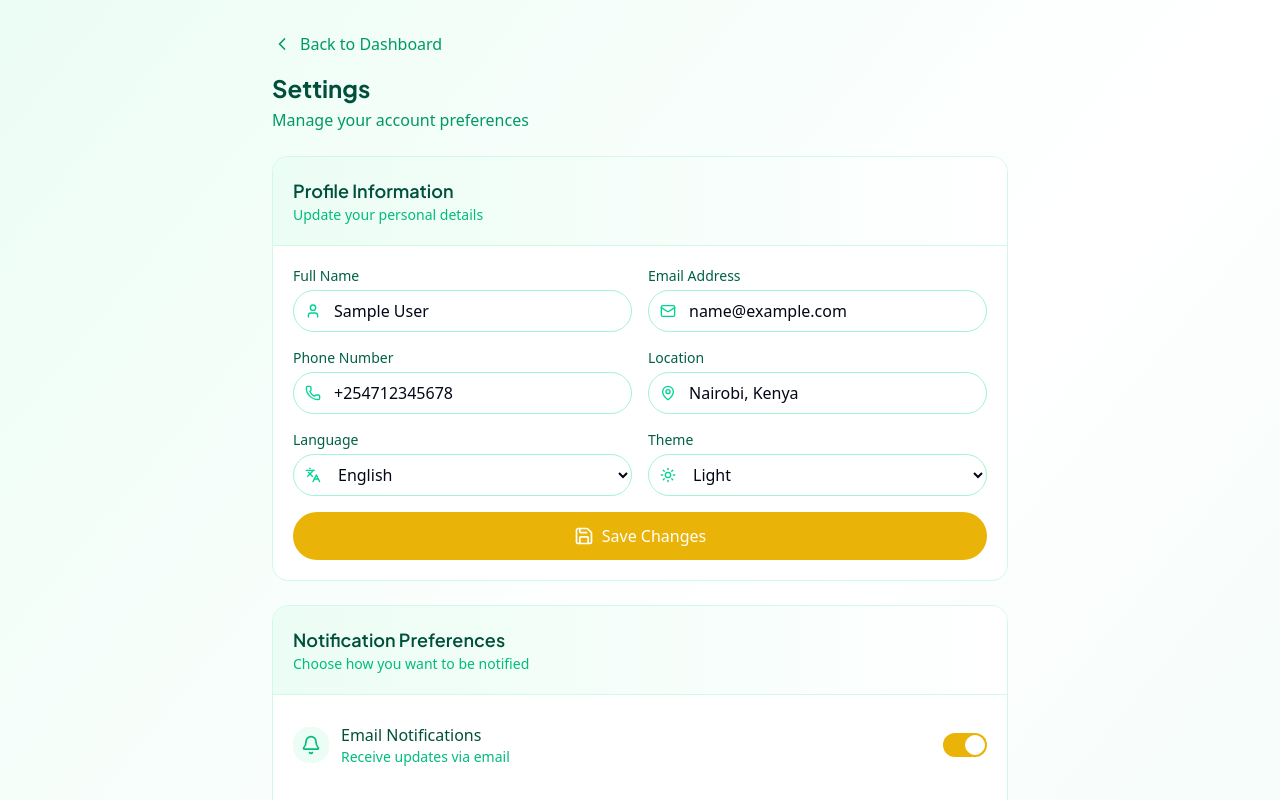
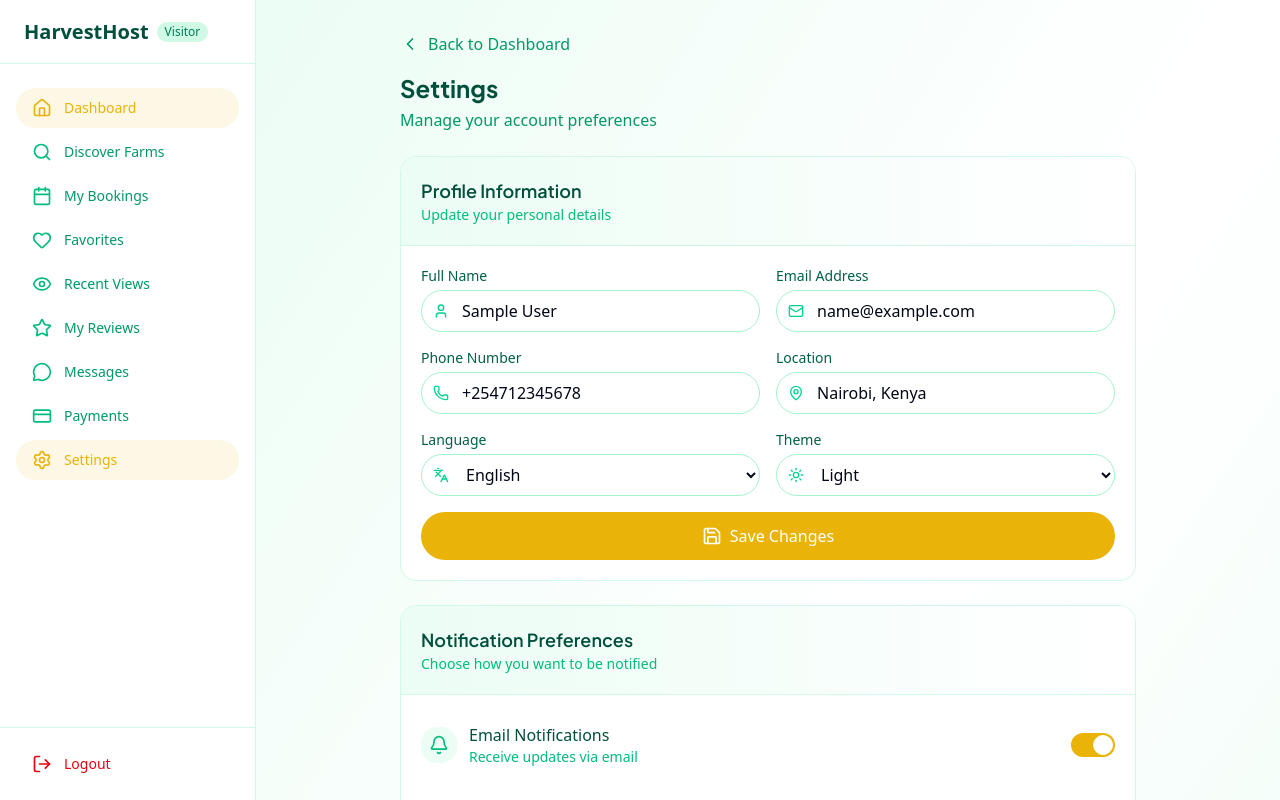
Before and after one commit to OdaloV/agritourism, a Next.js app: page /visitor/dashboard/settings in a window 1280 px wide. Shown: the top 800 px of the page. Built offline with nearby package versions, Linux system fonts and the light colour scheme; sample sign-in values are in the browser's storage.

Commit message:
feat(visitor): add visitor layout with sidebar navigation

```diff
--- /dev/null
+++ b/src/app/visitor/layout.tsx
@@ -0,0 +1,174 @@
+// src/app/visitor/layout.tsx
+"use client";
+
+import Link from "next/link";
+import { usePathname } from "next/navigation";
+import {
+  Home,
+  Calendar,
+  Heart,
+  MessageCircle,
+  CreditCard,
+  Settings,
+  LogOut,
+  Search,
+  Star,
+  Eye,
+  LogIn,
+} from "lucide-react";
+
+const navigationItems = [
+  {
+    href: "/visitor/dashboard",
+    label: "Dashboard",
+    icon: Home,
+  },
+  {
+    href: "/farms",
+    label: "Discover Farms",
+    icon: Search,
+  },
+  {
+    href: "/visitor/dashboard/bookings",
+    label: "My Bookings",
+    icon: Calendar,
+  },
+  {
+    href: "/visitor/dashboard/favorites",
+    label: "Favorites",
+    icon: Heart,
+  },
+  {
+    href: "/visitor/dashboard/recent",
+    label: "Recent Views",
+    icon: Eye,
+  },
+  {
+    href: "/visitor/dashboard/reviews",
+    label: "My Reviews",
+    icon: Star,
+  },
+  {
+    href: "/visitor/dashboard/messages",
+    label: "Messages",
+    icon: MessageCircle,
+  },
+  {
+    href: "/visitor/dashboard/payments",
+    label: "Payments",
+    icon: CreditCard,
+  },
+  {
+    href: "/visitor/dashboard/settings",
+    label: "Settings",
+    icon: Settings,
+  },
+];
+
+export default function VisitorLayout({
+  children,
+}: {
+  children: React.ReactNode;
+}) {
+  const pathname = usePathname();
+
+  const handleLogout = async () => {
+    await fetch('/api/auth/logout', { method: 'POST' });
+    localStorage.clear();
+    window.location.href = "/auth";
+  };
+
+  return (
+    <div className="min-h-screen bg-gradient-to-br from-emerald-50 via-white to-emerald-100/30">
+      <div className="flex">
+        {/* Sidebar - Desktop */}
+        <aside className="hidden md:flex md:w-64 md:flex-col md:fixed md:inset-y-0 bg-white border-r border-emerald-100">
+          <div className="flex-1 flex flex-col min-h-0">
+            {/* Logo */}
+            <div className="flex items-center h-16 px-6 border-b border-emerald-100">
+              <Link
+                href="/visitor/dashboard"
+                className="flex items-center gap-2"
+              >
+                <span className="text-xl font-heading font-bold text-emerald-900">
+                  HarvestHost
+                </span>
+              </Link>
+              <span className="ml-2 text-xs px-2 py-0.5 bg-emerald-100 text-emerald-700 rounded-full">
+                Visitor
+              </span>
+            </div>
+
+            {/* Navigation */}
+            <nav className="flex-1 px-4 py-6 space-y-1">
+              {navigationItems.map((item) => {
+                const Icon = item.icon;
+                const isActive =
+                  pathname === item.href ||
+                  pathname?.startsWith(item.href + "/");
+
+                return (
+                  <Link
+                    key={item.href}
+                    href={item.href}
+                    className={`flex items-center gap-3 px-4 py-2.5 rounded-xl transition-all ${
+                      isActive
+                        ? "bg-accent/10 text-accent font-medium"
+                        : "text-emerald-600 hover:bg-emerald-50"
+                    }`}
+                  >
+                    <Icon
+                      className={`h-5 w-5 ${
+                        isActive ? "text-accent" : "text-emerald-500"
+                      }`}
+                    />
+                    <span className="text-sm">{item.label}</span>
+                  </Link>
+                );
+              })}
+            </nav>
+
+            {/* Logout Button */}
+            <div className="p-4 border-t border-emerald-100">
+              <button
+                onClick={handleLogout}
+                className="flex items-center gap-3 w-full px-4 py-2.5 rounded-xl text-red-600 hover:bg-red-50 transition-all"
+              >
+                <LogOut className="h-5 w-5" />
+                <span className="text-sm">Logout</span>
+              </button>
+            </div>
+          </div>
+        </aside>
+
+        {/* Main Content */}
+        <main className="md:ml-64 flex-1">{children}</main>
+      </div>
+
+      {/* Bottom Navigation - Mobile */}
+      <nav className="fixed bottom-0 left-0 right-0 bg-white border-t border-emerald-100 md:hidden z-20">
+        <div className="flex justify-around py-2">
+          {navigationItems.slice(0, 5).map((item) => {
+            const Icon = item.icon;
+            const isActive = pathname === item.href;
+
+            return (
+              <Link
+                key={item.href}
+                href={item.href}
+                className={`flex flex-col items-center py-2 px-3 rounded-xl transition-colors ${
+                  isActive ? "text-accent" : "text-emerald-500"
+                }`}
+              >
+                <Icon className="h-5 w-5" />
+                <span className="text-xs mt-1">
+                  {item.label === "Dashboard" ? "Home" : item.label}
+                </span>
+              </Link>
+            );
+          })}
+        </div>
+      </nav>
+    </div>
+  );
+}
```
